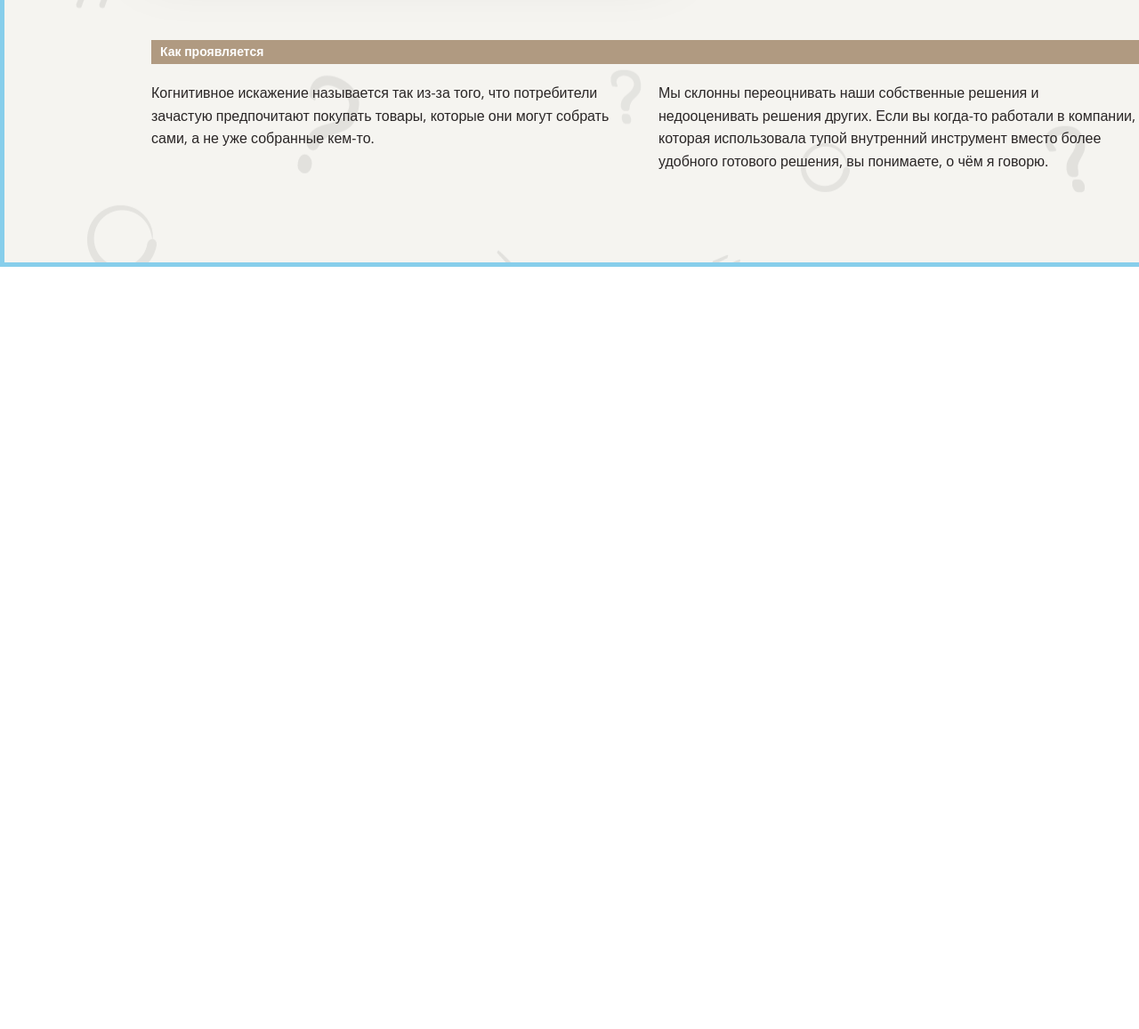
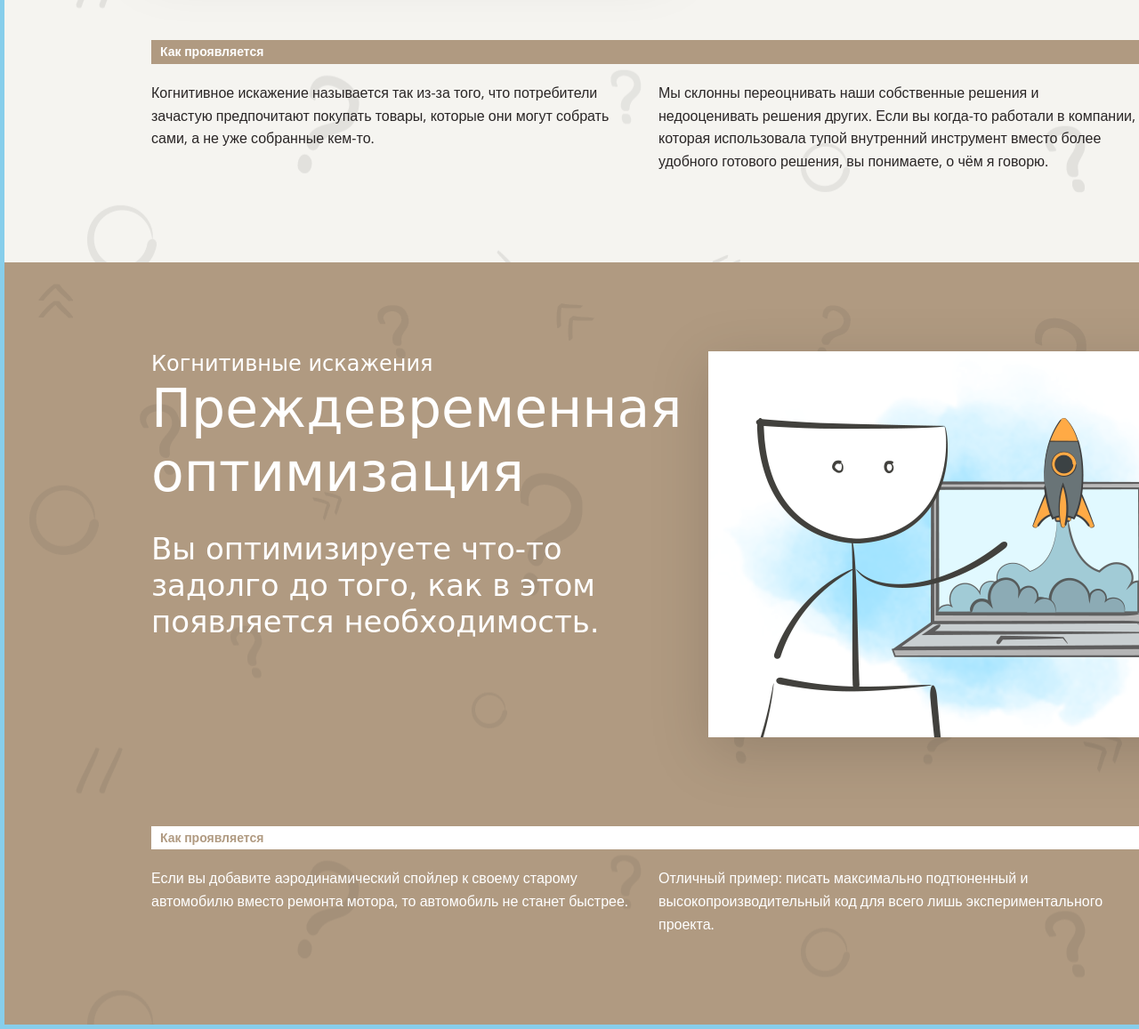
Before and after one commit to nudaso/layout-designer-project-58, a website: page src/index.html in a window 1280 px wide. Shown: the part 3530-4687 px from the top of the page at 89% size. Before the commit the page ends 3830 px from the top, so only its background shows below. Drawn offline with nearby package versions, Linux system fonts and the light colour scheme; a web font is replaced by a local one.

Commit message:
premature-optimization section

```diff
--- a/src/index.html
+++ b/src/index.html
@@ -74,7 +74,7 @@
             </a>
           </div>
           <div class="nav-item bg-light card-container">
-            <a href="#" class="wh-100">
+            <a href="#premature-optimization" class="wh-100">
               <div class="card">
                 <h2 class="number">
                   2
@@ -150,7 +150,28 @@
       </div>
     </div>
   </article>
-  <article></article>
+  <article class="bg-brown back" id="premature-optimization">
+    <div class="w-1110 p-100-0">
+      <div class="image-section">
+        <div class="mg-space-0-15 d-flex j-space-between">
+          <div class="image-header">
+            <p class="f-size-24 c-op-white line-1-2">Когнитивные искажения</p>
+            <h2 class="mg-b-30">Преждевременная оптимизация</h2>
+            <p class="f-size-34 line-1-2">Вы оптимизируете что-то задолго до того, как в этом появляется необходимость.</p>
+          </div>
+          <div class="image image-shadow">
+            <img src="./images/2.png" alt="">
+          </div>
+        </div>
+        <h3 class="header-descr c-brown">Как проявляется</h3>
+        <div class="mg-space-0-15 d-flex j-space-between double-column">
+          <p>Если вы добавите аэродинамический спойлер к своему старому автомобилю вместо ремонта мотора, то автомобиль не станет быстрее.</p>
+          <p>Отличный пример: писать максимально подтюненный и высокопроизводительный код для всего лишь экспериментального проекта.</p>
+        </div>
+      </div>
+    </div>
+
+  </article>
   <article></article>
   <article></article>
   <footer></footer>
--- a/src/styles/style.css
+++ b/src/styles/style.css
@@ -87,8 +87,16 @@ a {
   color: var(--op-dark);
 }
 
+.c-op-white {
+  color: var(--op-white);
+}
+
 .c-white {
   color: var(--white);
+}
+
+.c-brown {
+  color: var(--brown);
 }
 
 .bg-white {
@@ -105,6 +113,10 @@ a {
 
 .bg-primary-dark {
   background: #42413c;
+}
+
+.bg-brown {
+  background: var(--brown);
 }
 
 .back::before {
@@ -334,3 +346,15 @@ header h1 {
 .image-shadow {
   filter: drop-shadow(0 16px 32px rgba(0 0 0 / 15%));
 }
+
+.bg-brown .header-descr {
+  background: var(--white);
+}
+
+.bg-brown * {
+  color: var(--white);
+}
+
+.bg-brown .c-brown {
+  color: var(--brown);
+}
```
